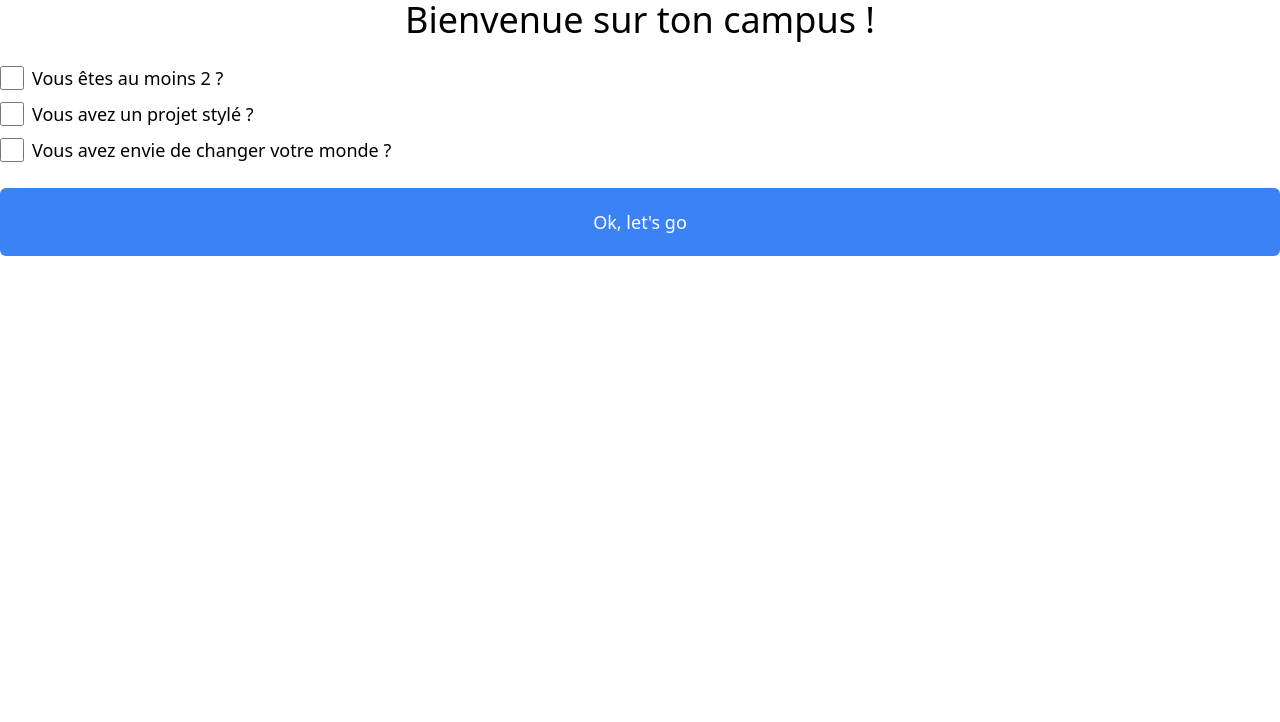
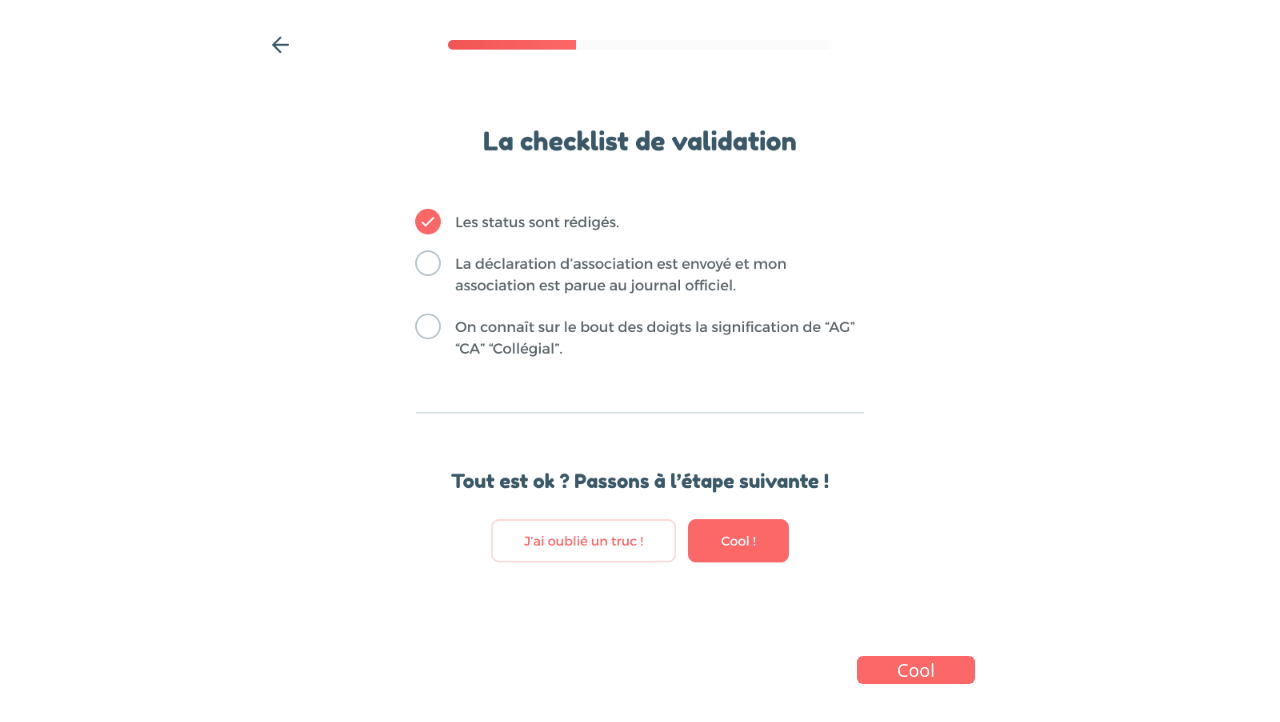
Before and after one commit to emnbdx/ha-hackathon-2021, a Nuxt app: page /register in a window 1280 px wide. Shown: the top 722 px of the page. Built offline with nearby package versions, Linux system fonts and the light colour scheme.

Commit message:
integrate all page

```diff
--- a/pages/index.vue
+++ b/pages/index.vue
@@ -2,7 +2,7 @@
   <div id="container">
     <nuxt-link
       to="/register"
-      class="bg-white-500 hover:bg-white-600 transition p-5 px-10 rounded-md text-red text-lg disabled:bg-gray-500 block text-center btn1"
+      class="bg-white-500 transition p-5 px-10 rounded-md text-red text-lg disabled:bg-gray-500 block text-center btn1"
       disabled="true"
     >
       C'est parti !
--- a/pages/register.vue
+++ b/pages/register.vue
@@ -1,44 +1,11 @@
 <template>
-  <div class="">
-    <h1 class="text-4xl text-center mb-6">Bienvenue sur ton campus !</h1>
-    <ul class="space-y-2 text-lg mb-6">
-      <li>
-        <label class="flex items-center">
-          <input
-            v-model="isAtLeastTwo"
-            type="checkbox"
-            class="form-checkbox h-6 w-6 mr-2"
-          />
-          Vous êtes au moins 2 ?
-        </label>
-      </li>
-      <li>
-        <label class="flex items-center">
-          <input
-            v-model="isProjectDefined"
-            type="checkbox"
-            class="form-checkbox h-6 w-6 mr-2"
-          />
-          Vous avez un projet stylé ?
-        </label>
-      </li>
-      <li>
-        <label class="flex items-center">
-          <input
-            v-model="isWhishesToChangeTheWorld"
-            type="checkbox"
-            class="form-checkbox h-6 w-6 mr-2"
-          />
-          Vous avez envie de changer votre monde ?
-        </label>
-      </li>
-    </ul>
+  <div id="container2">
     <nuxt-link
       to="/step1"
-      class="bg-blue-500 hover:bg-blue-600 transition p-5 px-10 rounded-md text-white text-lg disabled:bg-gray-500 block text-center"
+      class="bg-red-500 transition p-5 px-10 rounded-md text-white text-lg disabled:bg-gray-500 block text-center btn2"
       disabled="true"
     >
-      Ok, let's go
+      Cool
     </nuxt-link>
   </div>
 </template>
@@ -55,8 +22,19 @@ export default {
 }
 </script>
 
-<style scoped>
-#__layout {
-  background: none;
+<style>
+#container2 {
+  height: 900px;
+  background: url(../static/background-register.png) no-repeat top center;
+  background-size: 100%;
+}
+
+.btn2 {
+  position: absolute;
+  top: 656px;
+  left: 857px;
+  background: #fc6867;
+  color: #ffffff;
+  padding: 0 2.5rem;
 }
 </style>
--- a/pages/step1.vue
+++ b/pages/step1.vue
@@ -1,11 +1,11 @@
 <template>
-  <div class="">
+  <div id="container3">
     <nuxt-link
       to="/step2"
-      class="bg-blue-500 hover:bg-blue-600 transition p-5 px-10 rounded-md text-white text-lg disabled:bg-gray-500 block text-center"
+      class="bg-blue-500 transition p-5 px-10 rounded-md text-white text-lg disabled:bg-gray-500 block text-center btn3"
       disabled="true"
     >
-      Je continue
+      Ça me va
     </nuxt-link>
   </div>
 </template>
@@ -21,3 +21,20 @@ export default {
   },
 }
 </script>
+
+<style>
+#container3 {
+  height: 1700px;
+  background: url(../static/background-step1.png) no-repeat top center;
+  background-size: 100%;
+}
+
+.btn3 {
+  position: absolute;
+  top: 1591px;
+  left: 400px;
+  background: #fc6867;
+  color: #ffffff;
+  padding: 0 2rem;
+}
+</style>
```
Also changed, not shown: static/background-register.png (added), static/background-step1.png (added).
